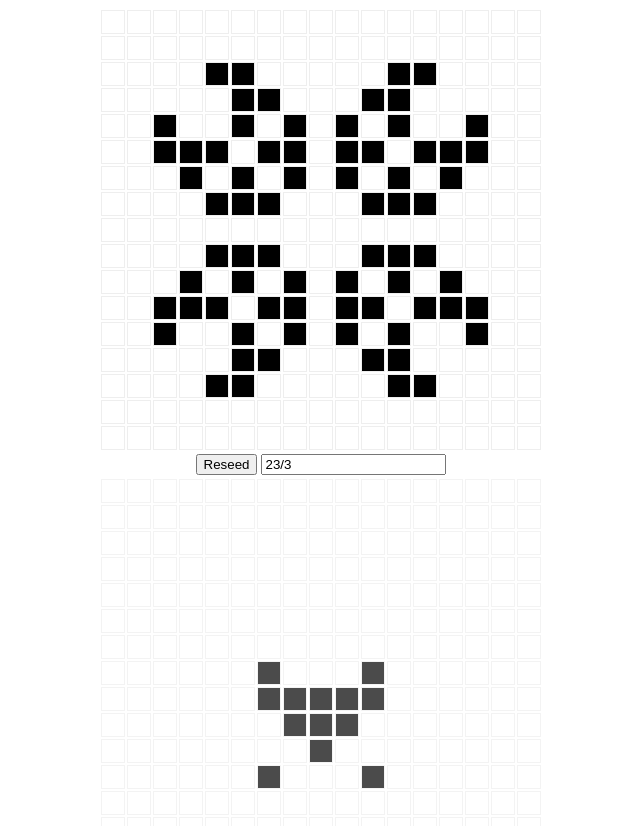
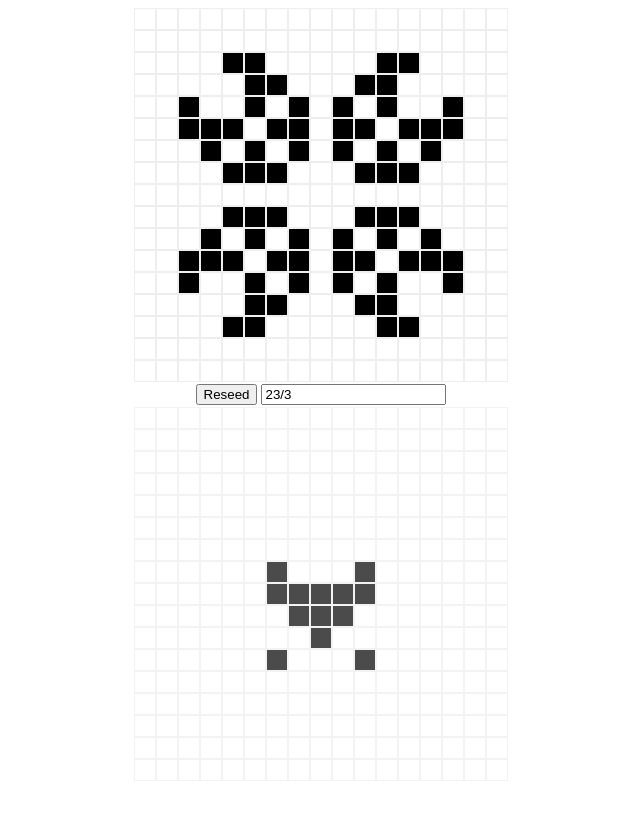
Before and after one commit to Vifon/Game-of-Life, a Vue app: page / in a window 1280 px wide. Both pictures are taken after a click on the button "Edit". Shown: the top 826 px of the page, without its empty margins (319-959 px from the left). After the commit the page ends 800 px from the top, so only its background shows below. Built offline with nearby package versions, Linux system fonts and the light colour scheme.

Commit message:
Replace table with divs in a flexbox

```diff
--- a/src/App.vue
+++ b/src/App.vue
@@ -1,12 +1,14 @@
 <template>
   <div>
-    <table class="centered">
-      <tr v-for="(_, y) in height">
-        <td v-for="(_, x) in width"
-            :class="{ alive: cells[idx(x,y)], dead: !cells[idx(x,y)] }"
-        ></td>
-      </tr>
-    </table>
+    <div class="board">
+      <div v-for="(_, y) in height"
+           class="row">
+        <div v-for="(_, x) in width"
+             class="col"
+             :class="{ alive: cells[idx(x,y)], dead: !cells[idx(x,y)] }"
+        ></div>
+      </div>
+    </div>
 
     <div class="controls">
       <input id="edit" name="edit" type="button" value="Edit"
@@ -25,15 +27,17 @@
                          class="control"
         ></condition-input>
       </div>
-      <table class="centered">
-        <tr v-for="(_, y) in height">
-          <td v-for="(_, x) in width"
-              :class="{ alive: seed[idx(x,y)], dead: !seed[idx(x,y)] }"
-              class="editable"
-              v-on:mousedown="flip('seed', x,y)"
-          ></td>
-        </tr>
-      </table>
+
+      <div class="board">
+        <div v-for="(_, y) in height"
+             class="row">
+          <div v-for="(_, x) in width"
+               class="col editable"
+               :class="{ alive: seed[idx(x,y)], dead: !seed[idx(x,y)] }"
+               v-on:mousedown="flip('seed', x,y)"
+          ></div>
+        </div>
+      </div>
     </div>
   </div>
 </template>
@@ -166,13 +170,16 @@
    -moz-osx-font-smoothing: grayscale;
    margin-top: 60px;
  }
+
  .block {
    display: block;
  }
+
  .centered {
    margin-left: auto;
    margin-right: auto;
  }
+
  .controls {
    display: flex;
    justify-content: center;
@@ -180,18 +187,30 @@
  .control {
    margin: 2px;
  }
- td {
+
+ .board {
+   display: flex;
+   flex-direction: column;
+   align-items: center;
+ }
+ .row {
+   display: flex;
+   flex-direction: row;
+ }
+ .col {
    min-width: 20px;
    width: 20px;
    height: 20px;
    border: 1px #eee solid;
  }
+
  .alive {
    background-color: black;
  }
  .dead {
    background-color: white;
  }
+
  .editable {
    opacity: 0.7;
  }
```
